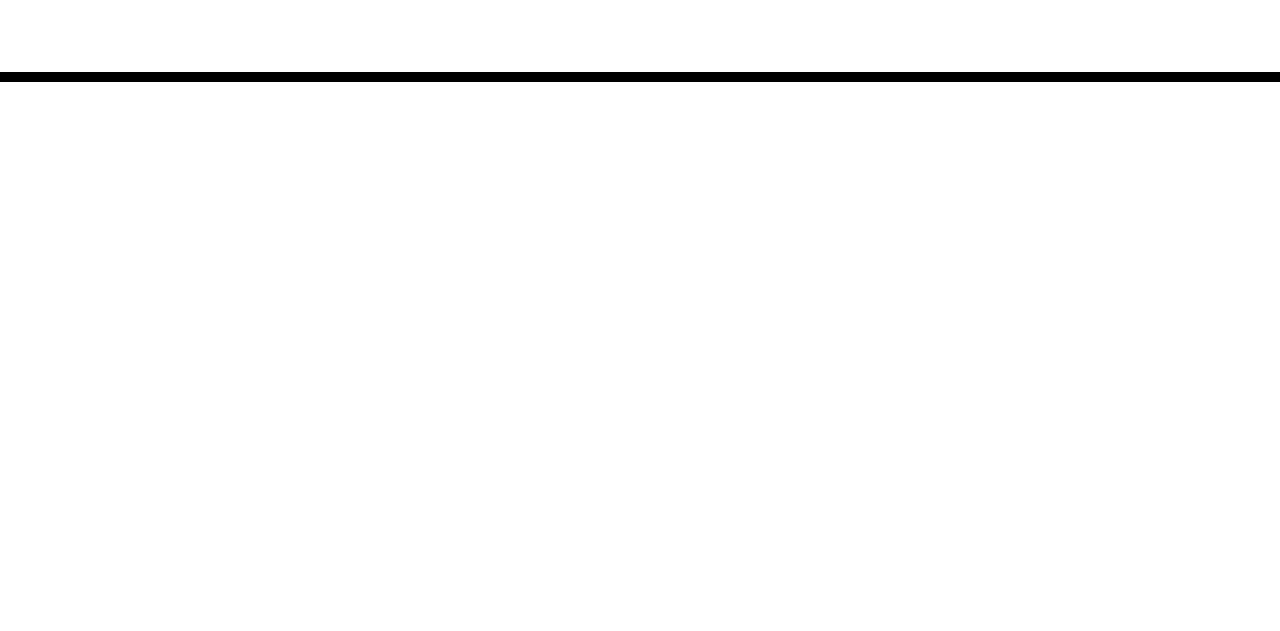
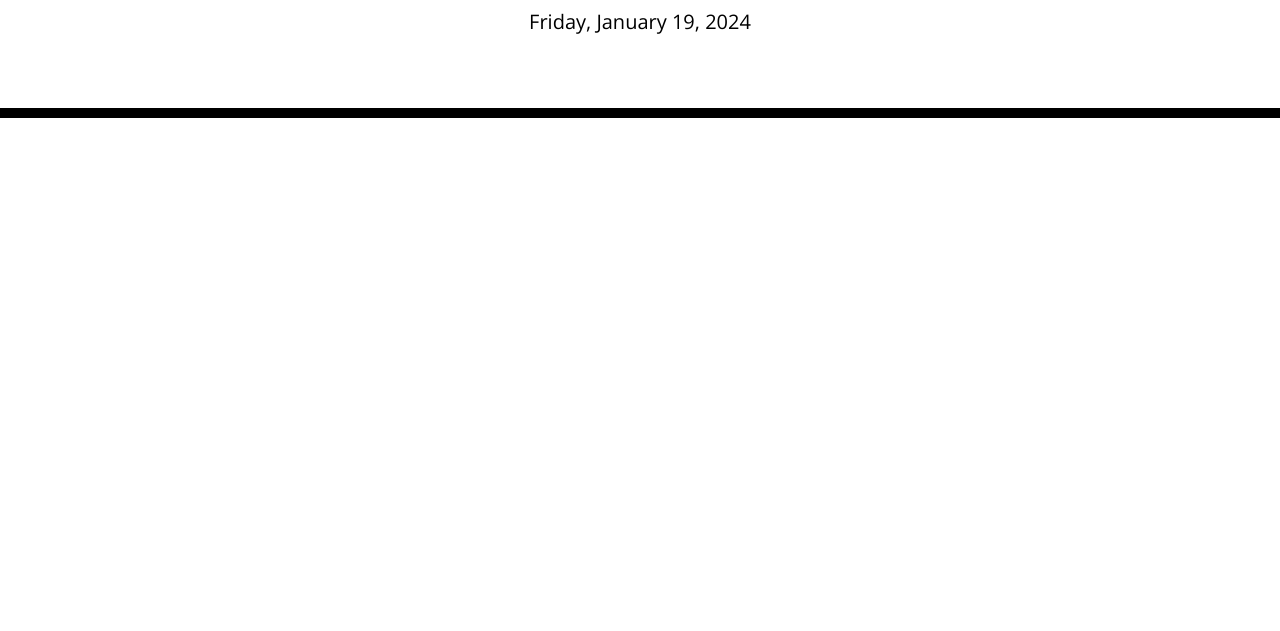
Before and after one commit to rhipsime/TimeCraftPro-DailyPlannerApp, a plain HTML site: page starter/index.html in a window 1280 px wide. Shown: the part 169-800 px from the top of the page. Drawn offline with nearby package versions, Linux system fonts and the light colour scheme.

Commit message:
Task 1: Displayed the Current Day

```diff
--- a/starter/index.html
+++ b/starter/index.html
@@ -36,5 +36,16 @@
 
     <script src="https://cdnjs.cloudflare.com/ajax/libs/jquery/3.2.1/jquery.min.js"></script>
     <script src="https://cdn.jsdelivr.net/npm/dayjs@1/dayjs.min.js"></script>
+    <script>
+      // Wait for the DOM to be ready
+      $(document).ready(function () {
+        // Get the current day using Day.js
+        var currentDay = dayjs().format('dddd, MMMM D, YYYY');
+
+        // Update the content of the #currentDay element
+        $('#currentDay').text(currentDay);
+      });
+    </script>
+
   </body>
 </html>
```
